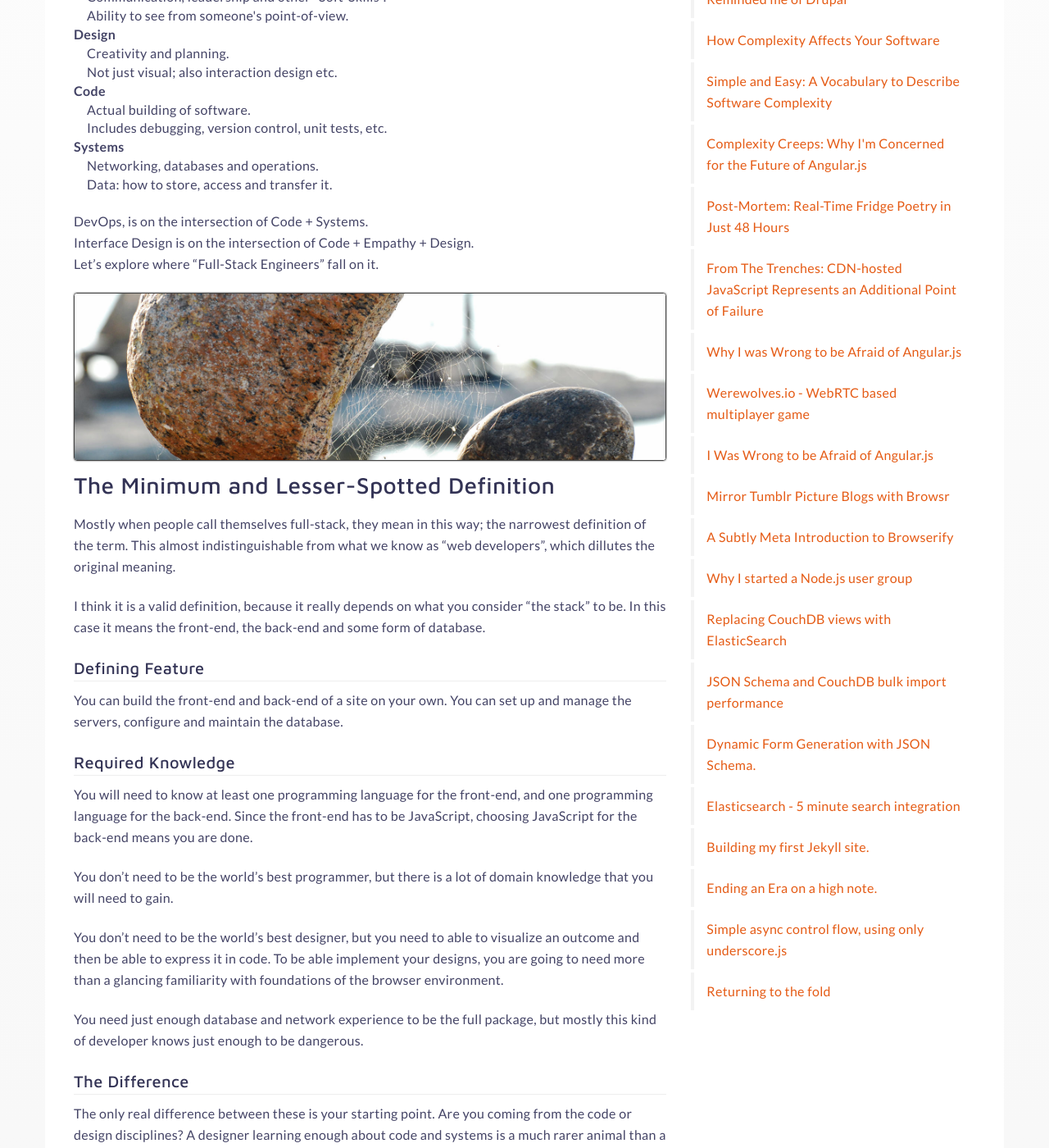
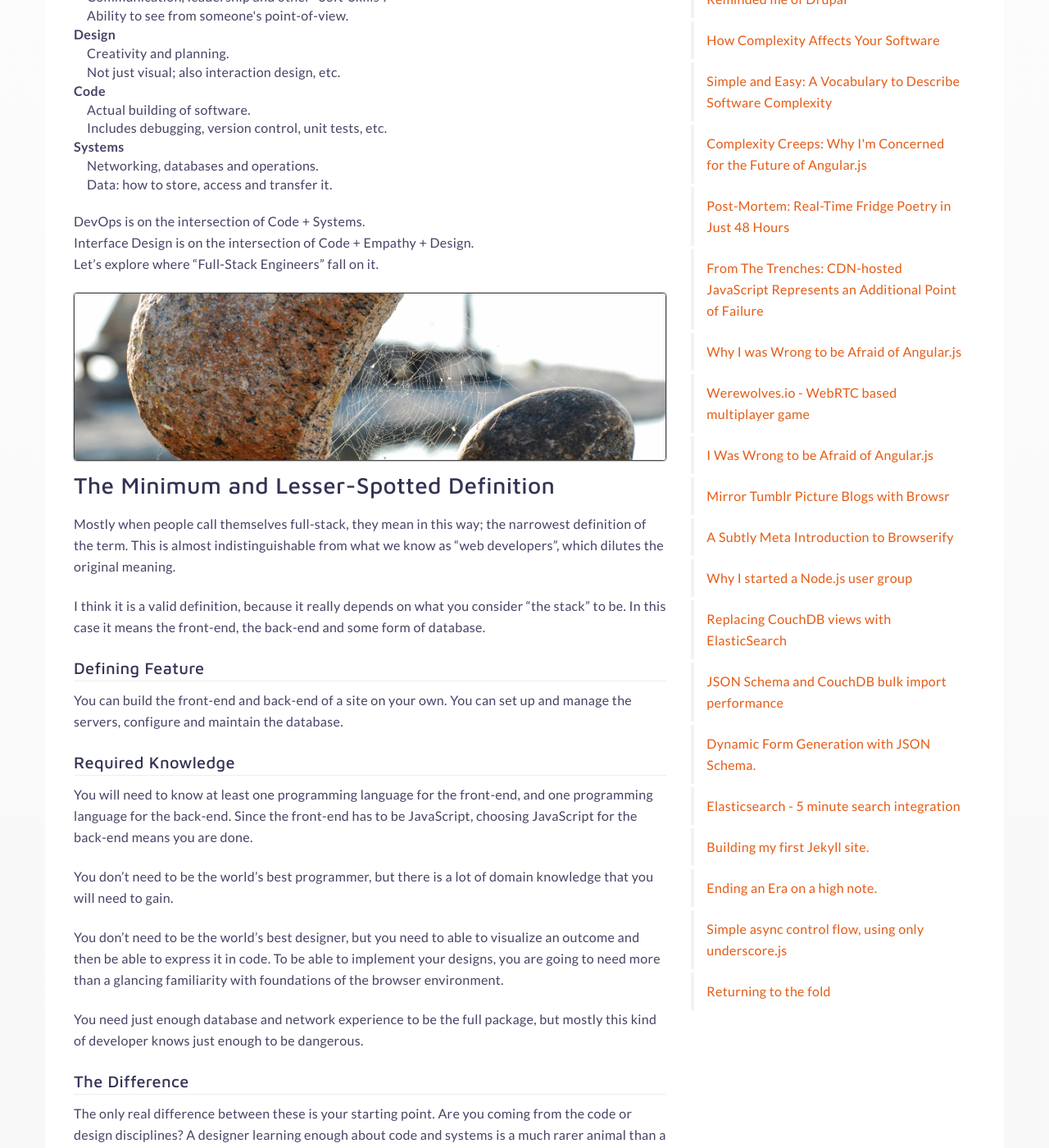
Before and after one commit to AdrianRossouw/daemon-co-za, a Jekyll site: the page built from _posts/articles/2014-04-25-what-does-full-stack-mean.md, in a window 1280 px wide and 1400 px high, scrolled down 1446 px. Shown: the whole window at 82% size. Built offline with Jekyll 4.4.1, drawn with Linux system fonts in a browser that asks for light colours; comment, search, counter and statistics services are not loaded; some of the changed text lies outside the part shown.

Commit message:
fixes from leroux

```diff
--- a/_posts/articles/2014-04-25-what-does-full-stack-mean.md
+++ b/_posts/articles/2014-04-25-what-does-full-stack-mean.md
@@ -25,14 +25,14 @@ Almost every position in our industry involves a combination of the following.
 <dt>Empathy</dt>
 <dd>Communication, leadership and other "Soft-Skills".<br />Ability to see from someone's point-of-view.</dd>
 <dt>Design</dt>
-<dd>Creativity and planning.<br />Not just visual; also interaction design etc.</dd>
+<dd>Creativity and planning.<br />Not just visual; also interaction design, etc.</dd>
 <dt>Code</dt>
 <dd>Actual building of software.<br />Includes debugging, version control, unit tests, etc.</dd>
 <dt>Systems</dt>
 <dd>Networking, databases and operations.<br />Data: how to store, access and transfer it.</dd>
 </dl>
 
-DevOps, is on the intersection of Code + Systems.
+DevOps is on the intersection of Code + Systems.
 Interface Design is on the intersection of Code + Empathy + Design.
 Let's explore where "Full-Stack Engineers" fall on it.
 
@@ -42,10 +42,9 @@ Let's explore where "Full-Stack Engineers" fall on it.
 
 ## The Minimum and Lesser-Spotted Definition
 
-Mostly when people call themselves full-stack, they mean in this way; the narrowest definition of the term. This almost indistinguishable from what we know as "web developers", which dillutes the original meaning.
+Mostly when people call themselves full-stack, they mean in this way; the narrowest definition of the term. This is almost indistinguishable from what we know as "web developers", which dilutes the original meaning.
 
 I think it is a valid definition, because it really depends on what you consider "the stack" to be. In this case it means the front-end, the back-end and some form of database.
-
 
 ### Defining Feature
 You can build the front-end and back-end of a site on your own. You can set up and manage the servers, configure and maintain the database.
@@ -56,7 +55,7 @@ You will need to know at least one programming language for the front-end, and o
 
 You don't need to be the world's best programmer, but there is a lot of domain knowledge that you will need to gain.
 
-You don't need to be the world's best designer, but you need to able to visualize an outcome and then be able to express it in code. To be able implement your designs, you are going to need more than a glancing familiarity with foundations of the browser environment.
+You don't need to be the world's best designer, but you need to able to visualize an outcome and then be able to express it in code. To be able to implement your designs, you are going to need more than a glancing familiarity with foundations of the browser environment.
 
 You need just enough database and network experience to be the full package, but mostly this kind of developer knows just enough to be dangerous.
 
```
Also changed, not shown: other parts of _posts/articles/2014-04-25-what-does-full-stack-mean.md (+3 -3 lines).
